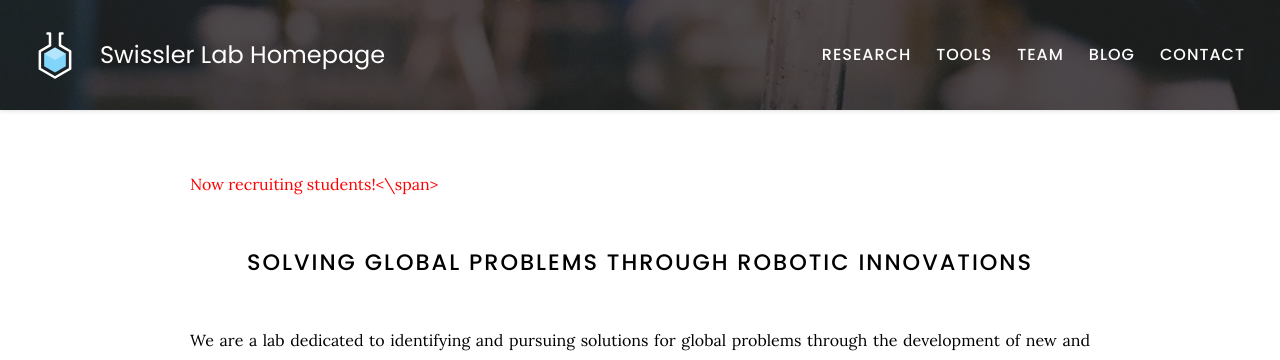
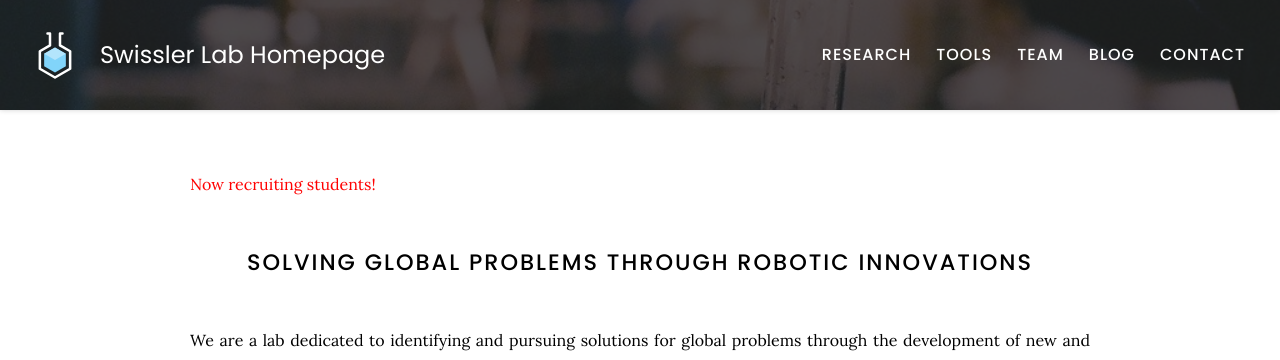
Before and after one commit to innovative-robotics/innovative-robotics.github.io, a Jekyll site: the page built from index.md, in a window 1280 px wide. Shown: the top 360 px of the page. Built offline with Jekyll 4.4.1, drawn with Linux system fonts in a browser that asks for light colours; part of the change alters nothing that is shown.

Commit message:
Update index.md

```diff
--- a/index.md
+++ b/index.md
@@ -2,7 +2,7 @@
 title: Home
 ---
 
-<span style="color:red">Now recruiting students!<\span>
+<span style="color:red">Now recruiting students!
 
 # Solving Global Problems through Robotic Innovations
 
```
